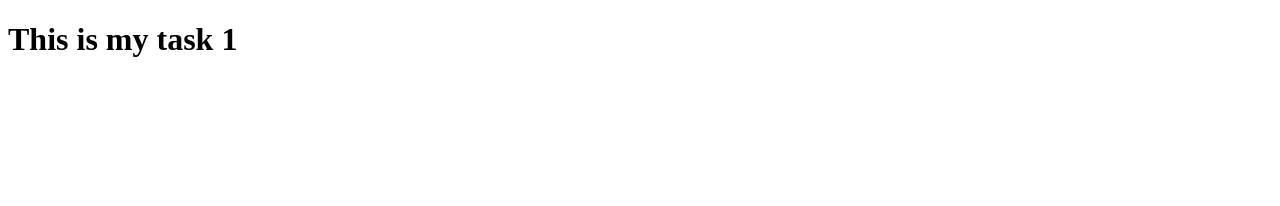
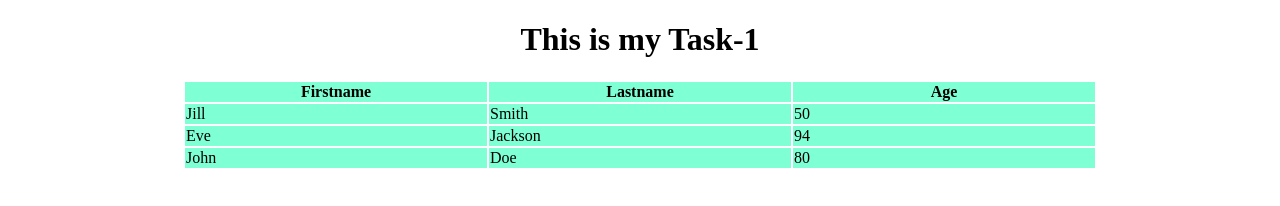
Before and after one commit to Shreyam-007/MERN-Tasks, a plain HTML site: page Task1.html in a window 1280 px wide. Drawn offline with Linux system fonts and the light colour scheme.

Commit message:
Task 1,2,3 updated

```diff
--- a/Task1.html
+++ b/Task1.html
@@ -3,9 +3,46 @@
   <head>
     <meta charset="UTF-8" />
     <meta name="viewport" content="width=device-width, initial-scale=1.0" />
-    <title>Document</title>
+    <title>Task-1</title>
+    <style>
+      th,
+      tr,
+      td {
+        background-color: aquamarine;
+        width: 300px;
+      }
+      table {
+        margin-left: auto;
+        margin-right: auto;
+      }
+      h1 {
+        text-align: center;
+      }
+    </style>
   </head>
   <body>
-    <h1>This is my task 1</h1>
+    <h1>This is my Task-1</h1>
+    <table>
+      <tr>
+        <th>Firstname</th>
+        <th>Lastname</th>
+        <th>Age</th>
+      </tr>
+      <tr>
+        <td>Jill</td>
+        <td>Smith</td>
+        <td>50</td>
+      </tr>
+      <tr>
+        <td>Eve</td>
+        <td>Jackson</td>
+        <td>94</td>
+      </tr>
+      <tr>
+        <td>John</td>
+        <td>Doe</td>
+        <td>80</td>
+      </tr>
+    </table>
   </body>
 </html>
```
Also changed, not shown: Task2.html (+26 -2 lines), Task3.html (+17 -2 lines), index.html (+8 -2 lines).
